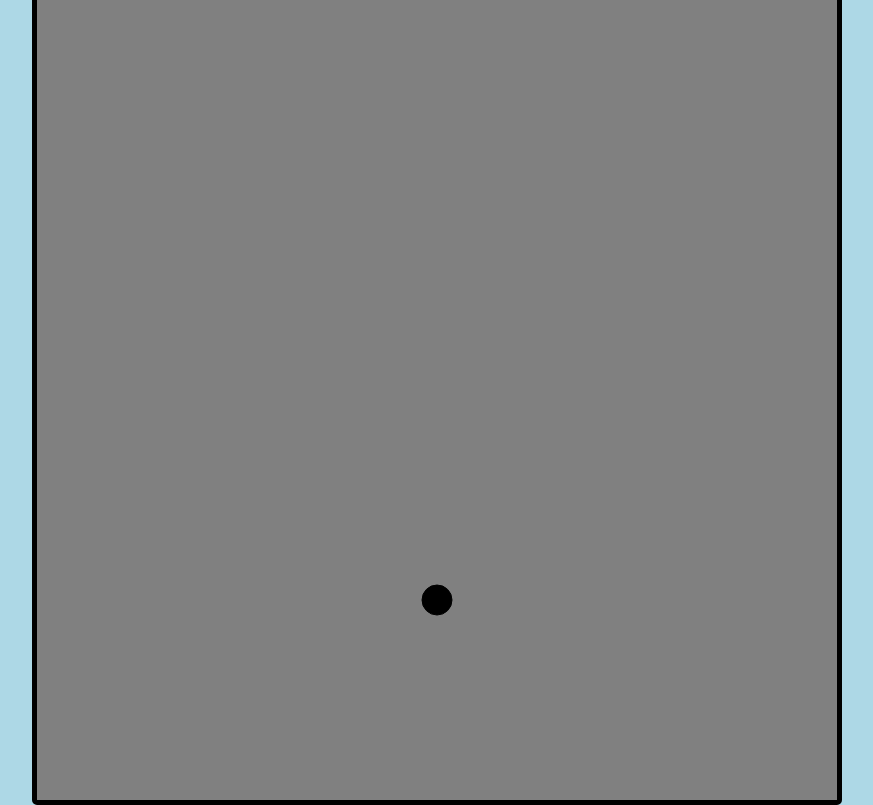
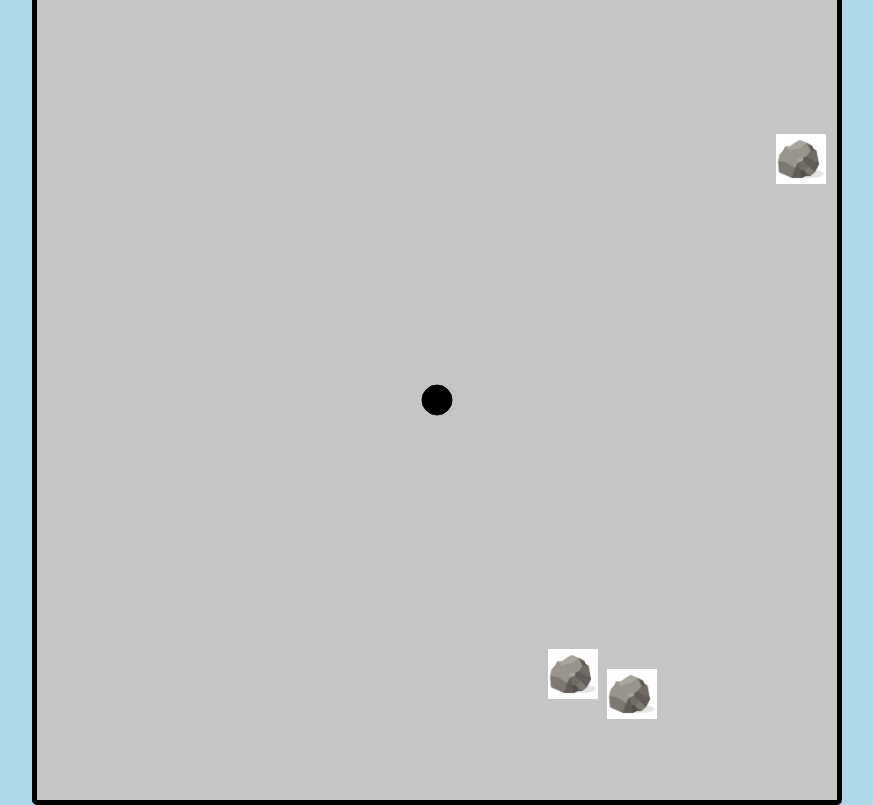
Before and after one commit to PedroHenriqDv/Jogo-com-canvas-JS, a plain HTML site: page index.html in a window 1280 px wide. Shown: the whole page, without its empty margins (203-1076 px from the left). Drawn offline with Linux system fonts and the light colour scheme.

Commit message:
pedras adicionadas
update

```diff
--- a/app.css
+++ b/app.css
@@ -1,7 +1,6 @@
 * {
     margin: 0px;
     padding: 0px;
-    box-sizing: border-box;
     font-family: Arial, Helvetica, sans-serif;
 }
 
@@ -14,7 +13,7 @@ body, html {
 }
 
 #canvas_game {
-    background-color: gray;
+    background-color: rgb(197, 197, 197);
     border: 5px solid rgb(0, 0, 0);
     border-radius: 5px;
 }
--- a/index.html
+++ b/index.html
@@ -4,7 +4,7 @@
     <meta charset="UTF-8">
     <meta name="viewport" content="width=device-width, initial-scale=1.0">
     <link rel="stylesheet" href="app.css">
-    <title>Game_JS</title>
+    <title>Farm_stone</title>
 </head>
 <body>
     <canvas id="canvas_game" width="800" height="800">
@@ -18,8 +18,8 @@
     </script>
 
     <!-- Scripts das classes do jogo: -->
-     <script src="init.js"></script>
     <script src="player.js"></script>
+    <script src="stones.js"></script>
 
     <script>
         // const color = prompt('Digite a cor da bola (em hexa ou nome css): ')
@@ -28,6 +28,9 @@
 
         const player = new Player(context)
         player.init()
+
+        const stones = new Stone(context, player)
+        stones.init()
     </script>
 </body>
 </html>
--- /dev/null
+++ b/index.js
@@ -0,0 +1 @@
+// init game
--- a/player.js
+++ b/player.js
@@ -2,7 +2,7 @@ class Player {
     constructor(ctx, color='black', bordercolor='black') {
         this.context = ctx
         this.x = 400
-        this.y = 600
+        this.y = 400
         this.velo = 5
         this.movep = { left: false, right: false, up: false, down: false }
         this.size = 15
@@ -26,10 +26,10 @@ class Player {
     }
 
     collision() {
-        if (this.x + this.size <= 0) this.x += this.size
+        if (this.x + this.size <= 30) this.x = this.size
         if (this.x + this.size >= canvas.width) this.x = canvas.width - this.size
 
-        if (this.y + this.size <= 0) this.y += this.size
+        if (this.y + this.size <= 30) this.y = this.size
         if (this.y + this.size >= canvas.height) this.y = canvas.height - this.size
     }
 
--- /dev/null
+++ b/stones.js
@@ -0,0 +1,83 @@
+class Stone {
+    constructor(context, player) {
+        this.ctx = context
+        this.player = player
+        this.size = 50
+        this.stonesXY =
+            [
+                { positionX: this.randomInt()[0], positionY: this.randomInt()[1] },
+
+                {
+                    positionX: this.randomInt()[0],
+                    positionY: this.randomInt()[1]
+                },
+
+                {
+                    positionX: this.randomInt()[0],
+                    positionY: this.randomInt()[1]
+                }
+            ]
+        this.stones =
+            [
+                { stay: true }, { stay: true }, { stay: true }
+            ]
+        this.image = new Image()
+        this.image.src = 'img/images.jpg'
+    }
+
+    init() {
+        const _this = this
+        function animate() {
+            _this.update()
+            _this.draw()
+            _this.init()
+        }
+        requestAnimationFrame(animate)
+    }
+
+    randomInt() {
+        while (true) {
+            let random = Math.random()
+            const x = random * 850
+            random = Math.random()
+            const y = random * 850
+            if (x < 750 && x > 20 && y < 750 && y > 20) {
+                console.log(`x: ${x.toFixed(0)} // y: ${y.toFixed(0)}`)
+                return [x.toFixed(0), y.toFixed(0)]
+            }
+        }
+    }
+
+    update() {
+        this.collision()
+    }
+
+    // console.log(i)
+    // this.stones[cont].stay = false
+    // cont += 1
+    // console.log('pegou!')
+    collision() {
+        const playerx = this.player.x
+        const playery = this.player.y
+        let cont = 0
+        for (let i of this.stonesXY) {
+            if (playerx > i.positionX && playerx < i.positionX + this.size) {
+                console.log(i)
+                this.stones[cont].stay = false
+                cont += 1
+                console.log('pegou!')
+            }
+        }
+    }
+
+    draw() {
+        const ctx = this.ctx
+        let cont = 0
+        for (let i of this.stonesXY) {
+            if (this.stones[cont].stay) {
+                ctx.drawImage(this.image, i.positionX, i.positionY, this.size, this.size)
+            }
+            cont += 1
+        }
+    }
+}
```
Also changed, not shown: img/images.jpg (added), init.js (deleted).
